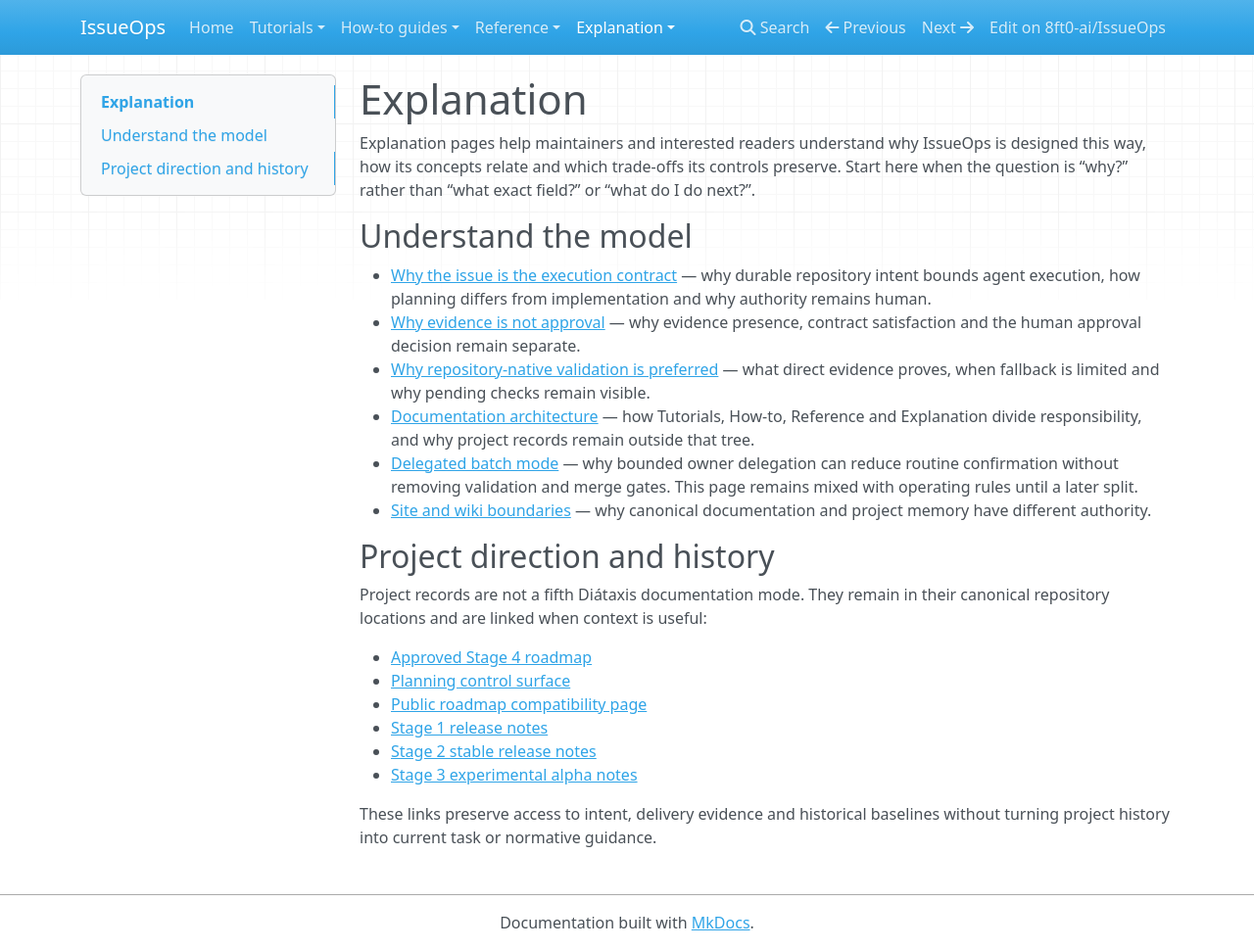
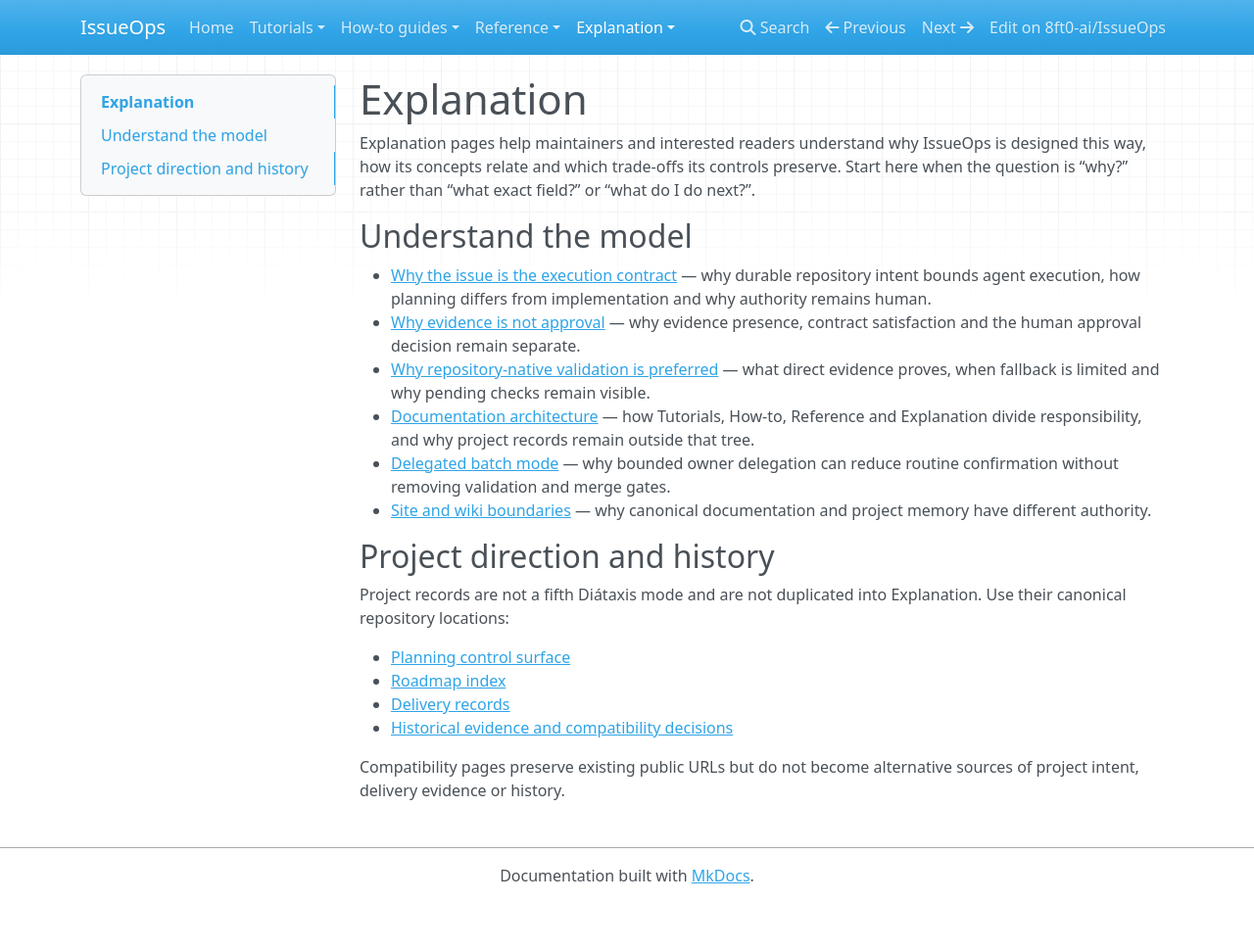
Before and after one commit to 8ft0-ai/IssueOps, an MkDocs documentation site: the page built from docs/explanation/index.md, in a window 1280 px wide and 970 px high. Shown: the whole window at 98% size. Built offline with MkDocs 1.6.1, drawn with Linux system fonts in a browser that asks for light colours; nearby versions of some CDN libraries.

Commit message:
Link explanation to canonical project records

```diff
--- a/docs/explanation/index.md
+++ b/docs/explanation/index.md
@@ -8,18 +8,16 @@ Explanation pages help maintainers and interested readers understand why IssueOp
 - [Why evidence is not approval](pr-evidence-and-approval.md) — why evidence presence, contract satisfaction and the human approval decision remain separate.
 - [Why repository-native validation is preferred](repository-native-validation-model.md) — what direct evidence proves, when fallback is limited and why pending checks remain visible.
 - [Documentation architecture](documentation-architecture.md) — how Tutorials, How-to, Reference and Explanation divide responsibility, and why project records remain outside that tree.
-- [Delegated batch mode](../delegated-batch-mode.md) — why bounded owner delegation can reduce routine confirmation without removing validation and merge gates. This page remains mixed with operating rules until a later split.
+- [Delegated batch mode](../delegated-batch-mode.md) — why bounded owner delegation can reduce routine confirmation without removing validation and merge gates.
 - [Site and wiki boundaries](../site-vs-wiki.md) — why canonical documentation and project memory have different authority.
 
 ## Project direction and history
 
-Project records are not a fifth Diátaxis documentation mode. They remain in their canonical repository locations and are linked when context is useful:
+Project records are not a fifth Diátaxis mode and are not duplicated into Explanation. Use their canonical repository locations:
 
-- [Approved Stage 4 roadmap](https://github.com/8ft0-ai/IssueOps/blob/main/planning/roadmap/stage-04-diataxis-documentation-architecture.md)
-- [Planning control surface](https://github.com/8ft0-ai/IssueOps/tree/main/planning)
-- [Public roadmap compatibility page](../roadmap.md)
-- [Stage 1 release notes](../releases/stage-1.md)
-- [Stage 2 stable release notes](../releases/stage-2.md)
-- [Stage 3 experimental alpha notes](../releases/stage-3-alpha.md)
+- [Planning control surface](https://github.com/8ft0-ai/IssueOps/blob/main/planning/README.md)
+- [Roadmap index](https://github.com/8ft0-ai/IssueOps/blob/main/planning/roadmap/index.md)
+- [Delivery records](https://github.com/8ft0-ai/IssueOps/blob/main/planning/delivery/index.md)
+- [Historical evidence and compatibility decisions](https://github.com/8ft0-ai/IssueOps/blob/main/planning/evidence/index.md)
 
-These links preserve access to intent, delivery evidence and historical baselines without turning project history into current task or normative guidance.
+Compatibility pages preserve existing public URLs but do not become alternative sources of project intent, delivery evidence or history.
```
